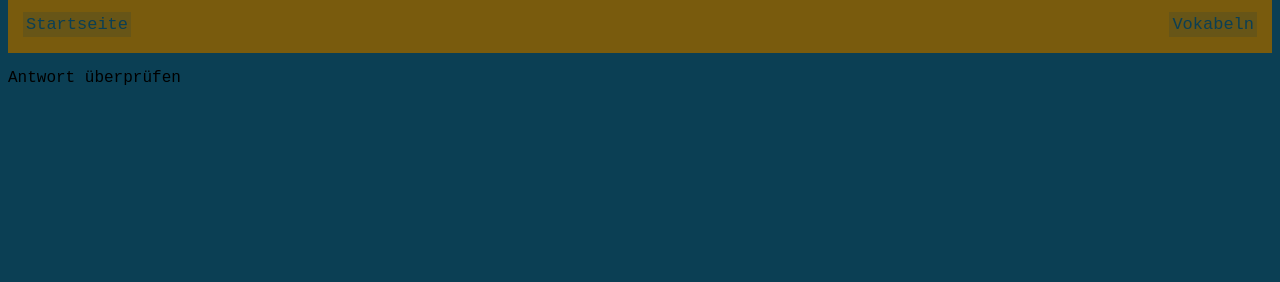
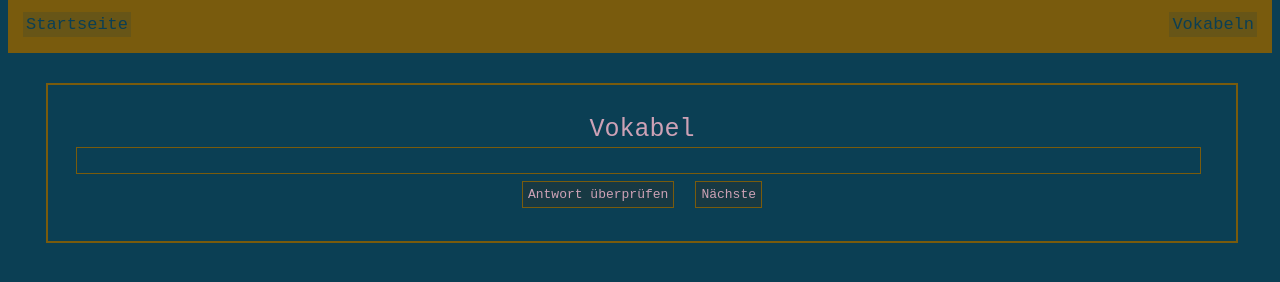
Before and after one commit to moufflont/GIS_SS24, a plain HTML site: page Projekt/lernmodus_uebersetzen.html in a window 1280 px wide. Shown: the part 60-342 px from the top of the page. Drawn offline with Linux system fonts and the light colour scheme.

Commit message:
übersetzen css, some little editing

```diff
--- a/Projekt/lernmodus_uebersetzen.html
+++ b/Projekt/lernmodus_uebersetzen.html
@@ -12,11 +12,13 @@
             <div><a class="vocabulary" href="vokabeln.html">Vokabeln</a></div>
          </header>
         <main>
-            <div>
-                <!--Vokabulary
-                Space for answer-->
-                <p>Antwort überprüfen</p> <!--button; if checked: right or wrong, the right answer is:xX
-                Klick for next ?-->
+            <div class="learning_questionare">
+                <a>Vokabel</a>
+                <br>
+                <input class="vocab_input" type="text">
+                <br>
+                <button class="learning_buttons">Antwort überprüfen</button> <!--if checked: right or wrong, the right answer is:xX-->
+                <button class="learning_buttons">Nächste</button>
             </div>
         </main>
         <footer>
--- a/Projekt/style.css
+++ b/Projekt/style.css
@@ -108,16 +108,17 @@ a{
     margin-top: 20px;
     cursor: pointer;
 }
-.flashcard_questionare{
+.learning_questionare{
     float: inline-start;
     text-align: center;
-    font-size: 20px;
+    font-size: 25px;
     width:90%;
     padding: 30px 2%;
     border: rgb(121, 91, 13) 2px solid;
     margin: 30px 3%;
 }
-.flashcard_buttons{
+
+.learning_buttons{
     background-color: rgba(71, 41, 13, 0.235);
     border: rgb(121, 91, 13) 1px solid;
     color: rgb(205, 162, 182);
```
Also changed, not shown: Projekt/index.html (+1 -1 lines), Projekt/lernmodus_karteikarten.html (+4 -4 lines).
